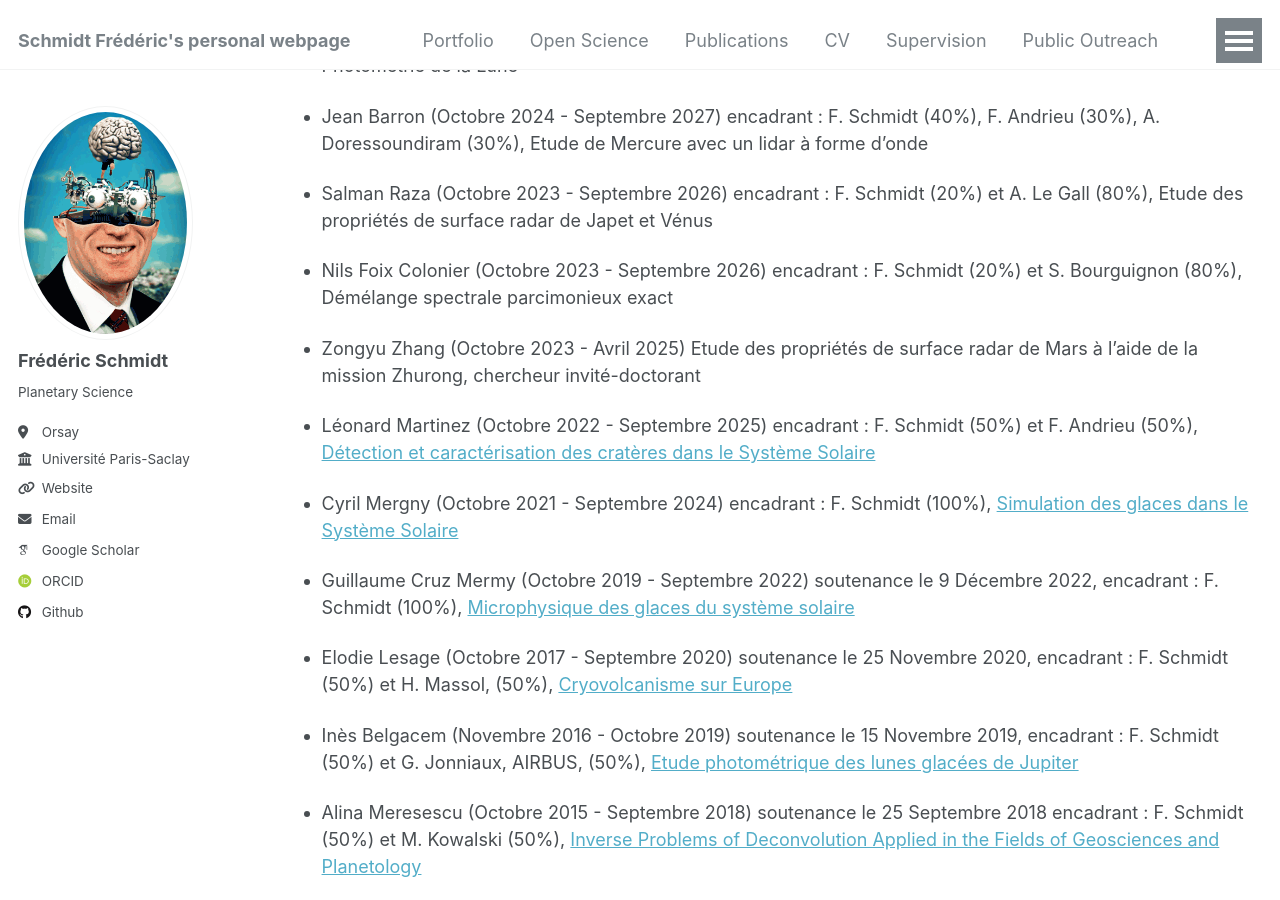
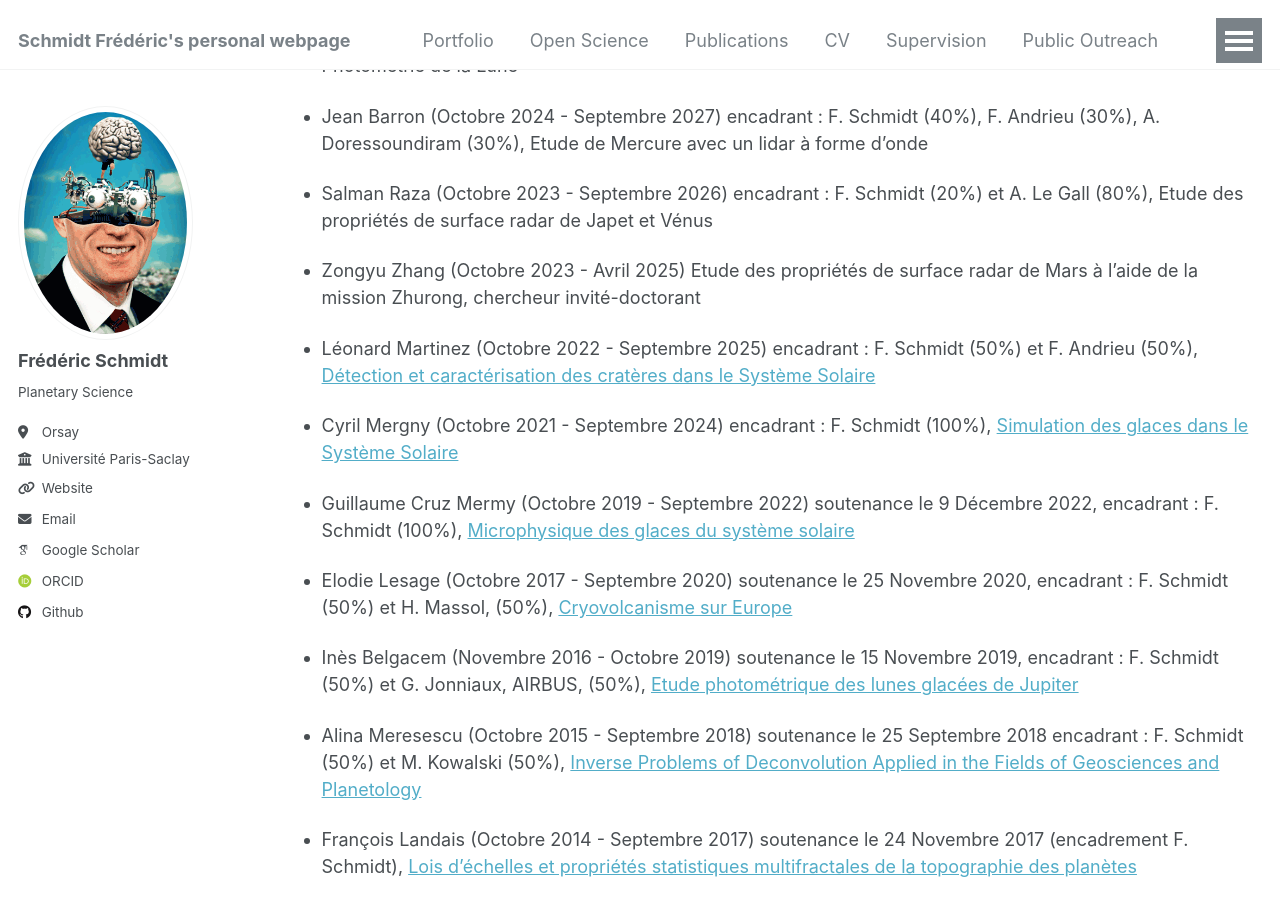
Before and after one commit to fredericschmidt/fredericschmidt.github.io, a Jekyll site: the page built from _pages/supervision.md, in a window 1280 px wide and 900 px high, scrolled down 746 px. Built offline with Jekyll 4.4.1, drawn with Linux system fonts in a browser that asks for light colours; some web fonts are replaced.

Commit message:
Update supervision.md

```diff
--- a/_pages/supervision.md
+++ b/_pages/supervision.md
@@ -36,8 +36,6 @@
 * Jean Barron (Octobre 2024 - Septembre 2027) encadrant : F. Schmidt (40%), F. Andrieu (30%), A. Doressoundiram (30%), Etude de Mercure avec un lidar à forme d'onde
 
 * Salman Raza (Octobre 2023 - Septembre 2026) encadrant : F. Schmidt (20%) et A. Le Gall (80%), Etude des propriétés de surface radar de Japet et Vénus
-
-* Nils Foix Colonier (Octobre 2023 - Septembre 2026) encadrant : F. Schmidt (20%) et S. Bourguignon (80%), Démélange spectrale parcimonieux exact
 
 * Zongyu Zhang (Octobre 2023 - Avril 2025) Etude des propriétés de surface radar de Mars à l'aide de la mission Zhurong, chercheur invité-doctorant
 
```
